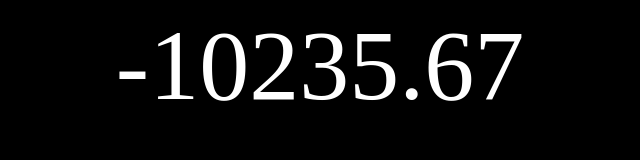
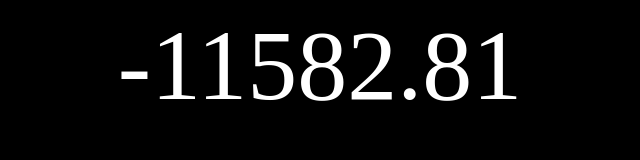
Before and after one commit to anatoliesavin/CevaProgress1, a plain HTML site: page index.html in a window 1280 px wide. Shown: the whole page, without its empty margins (320-960 px from the left). Drawn offline with Linux system fonts and the light colour scheme.

Commit message:
Update index.html

```diff
--- a/index.html
+++ b/index.html
@@ -1,6 +1,6 @@
 <!DOCTYPE html>
 <html>
 <body style="background:black;color:white;font-size:100px;text-align:center;">
--10235.67
+-11582.81
 </body>
 </html>
```
